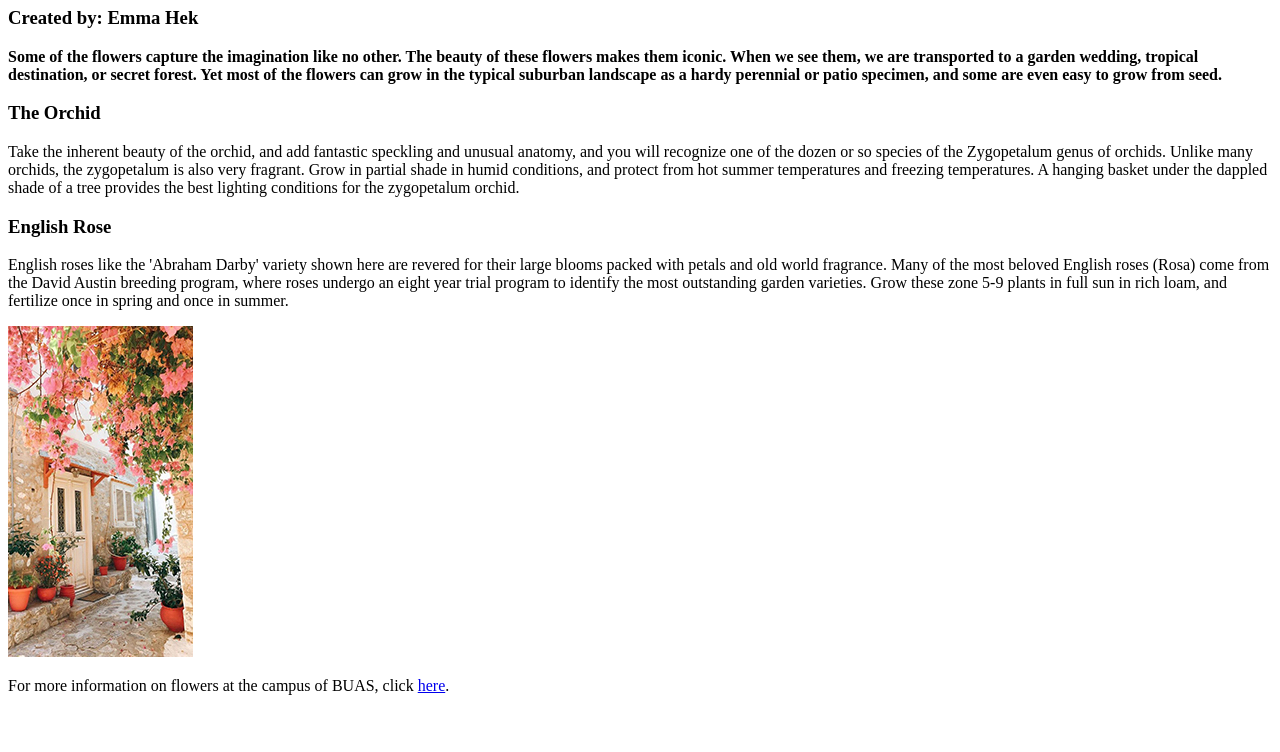
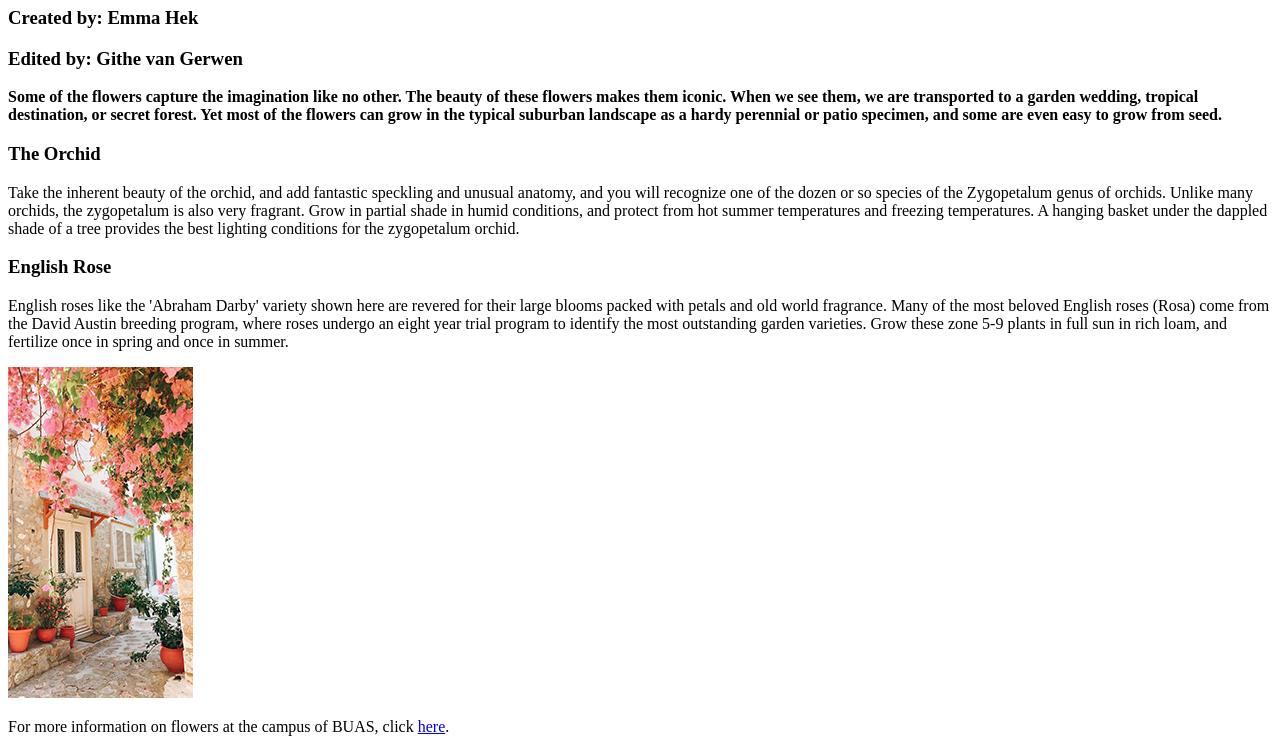
Before and after one commit to EmmaHek/prj4-chapter-3, a plain HTML site: page index.html in a window 1280 px wide. Shown: the part 73-825 px from the top of the page. Before the commit the page ends 800 px from the top, so only its background shows below. Drawn offline with Linux system fonts and the light colour scheme.

Commit message:
Update index.html

```diff
--- a/index.html
+++ b/index.html
@@ -12,6 +12,7 @@
 	</div>
 	<header>
 	<h3>Created by: Emma Hek </h3>
+	<h3>Edited by: Githe van Gerwen </h3>
 	</header>
 	<div>
 	<p><strong>Some of the flowers capture the imagination like no other. The beauty of these flowers makes them iconic. When we see them, we are transported to a garden wedding, tropical destination, or secret forest. Yet most of the flowers can grow in the typical suburban landscape as a hardy perennial or patio specimen, and some are even easy to grow from seed.</strong></p>
```
